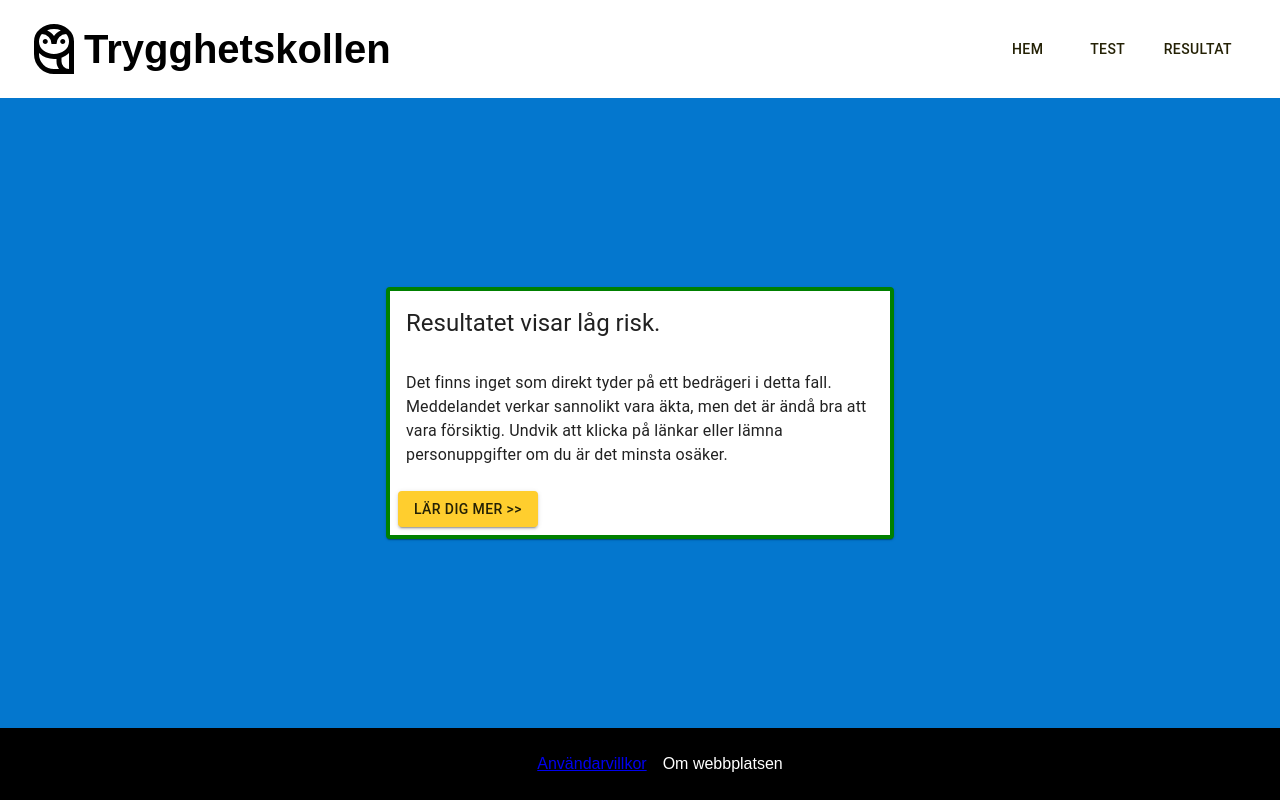
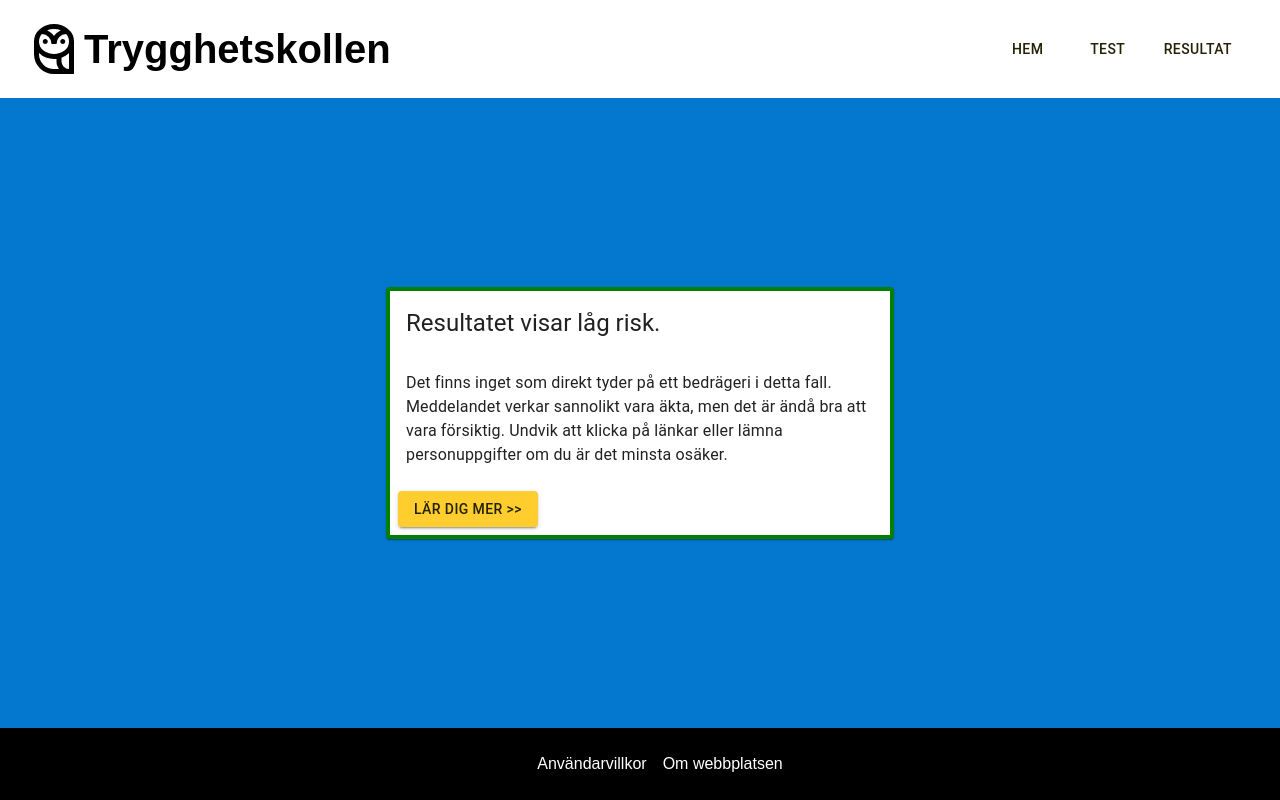
Before and after one commit to rhz1994/ScoutVision, a React (Vite) app in the folder frontend/: page /#/result in a window 1280 px wide. Built offline with nearby package versions, Linux system fonts and the light colour scheme; some icons are missing.

Commit message:
increase accesability with adapting color contrast on text.

```diff
--- a/frontend/src/components/Footer.jsx
+++ b/frontend/src/components/Footer.jsx
@@ -5,7 +5,13 @@ function Footer() {
     <footer id="footer" className="footer">
       <ul>
         <li>
-          <Link to={"terms-and-conditions"}>Användarvillkor</Link>
+          <Link
+            className="secondary-color"
+            style={{ textDecoration: "none" }}
+            to={"terms-and-conditions"}
+          >
+            Användarvillkor
+          </Link>
         </li>
         <li>Om webbplatsen</li>
       </ul>
--- a/frontend/src/pages/Result.jsx
+++ b/frontend/src/pages/Result.jsx
@@ -63,7 +63,7 @@ function Result() {
               <Typography>
                 Telekområdgivarna arrangerar ett gemensamt nummer dit du kan
                 rapportera ditt sms till de stora telefonoperatörerna. Du
-                vidarebefodrar sms:et till nummer 7725.
+                vidarebefodrar sms:et till nummer 7726.
               </Typography>
             </>
           )}
```
